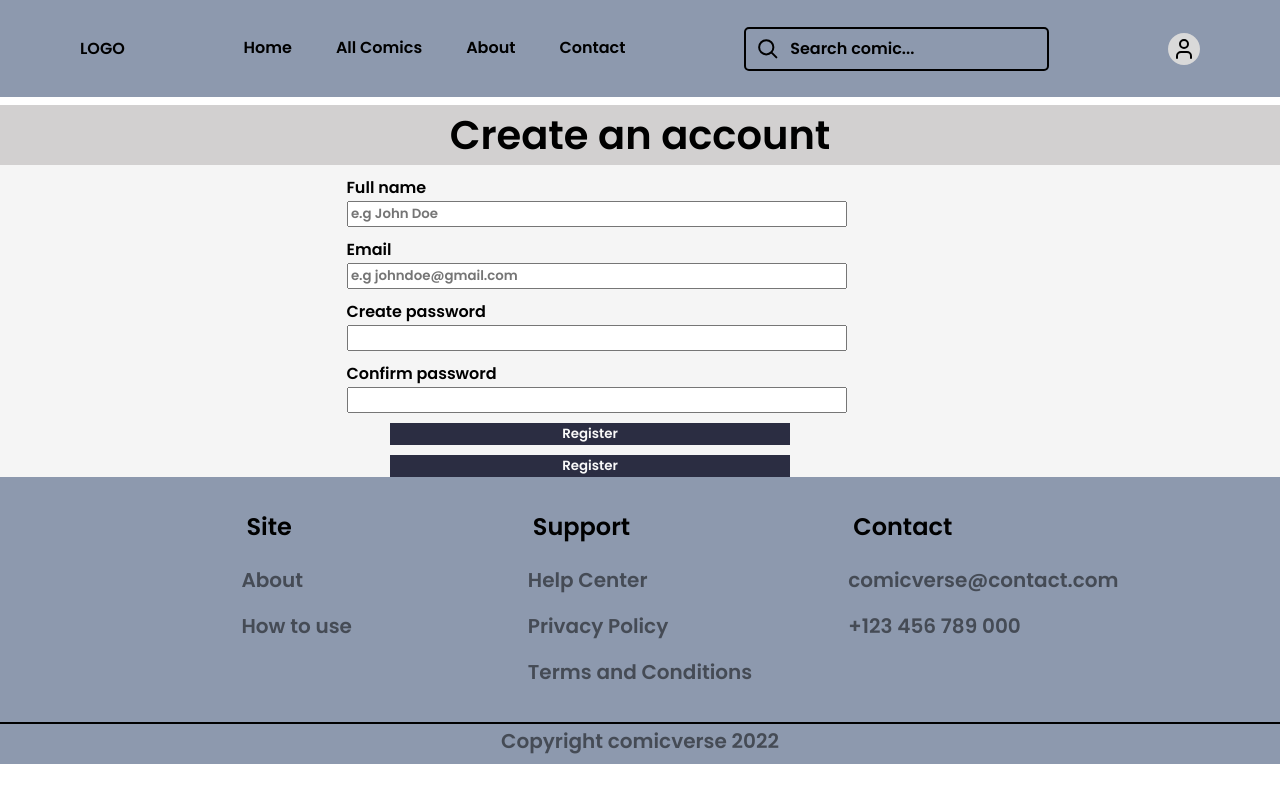
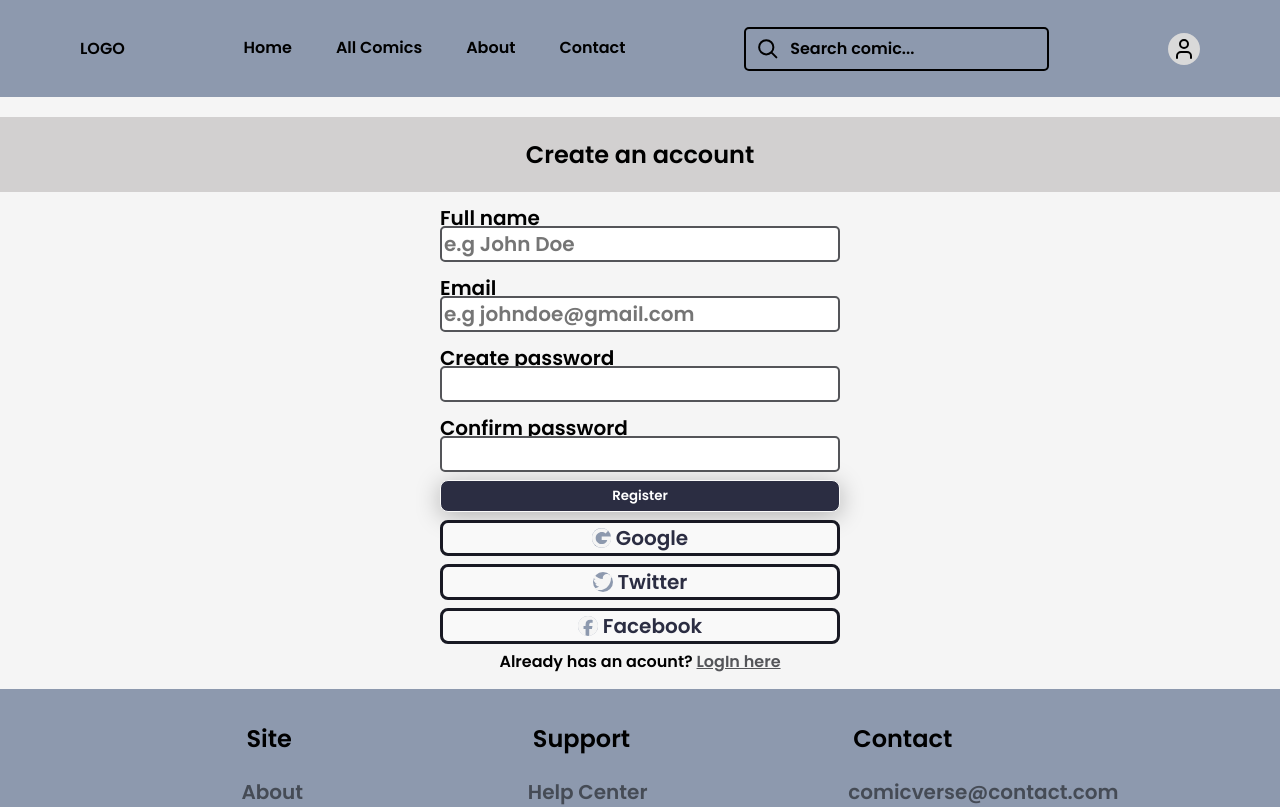
Before and after one commit to Worldwide-Talented-Fellows/comicverse, a Next.js app: page /signUpPage in a window 1280 px wide. Shown: the top 807 px of the page. Built offline with nearby package versions, Linux system fonts and the light colour scheme.

Commit message:
signUp page UI

```diff
--- a/pages/signUpPage/index.js
+++ b/pages/signUpPage/index.js
@@ -1,27 +1,107 @@
 import React from 'react';
+import { useState } from 'react';
 import styles from '../../styles/signUp/signUpPage.module.css';
+import { FontAwesomeIcon } from '@fortawesome/react-fontawesome';
+import {
+    faGoogle,
+    faTwitter,
+    faFacebook,
+} from '@fortawesome/free-brands-svg-icons';
 
 function signUp() {
+    const [name, setName] = useState('');
+    const [email, setEmail] = useState('');
+    const [password, setPassword] = useState('');
+    const [confirmPassword, setconfirmPassword] = useState('');
+    // console.log("name:", name)
+    // console.log("email:", email)
+    // console.log("password:", password)
+
+    const handleSubmit = (event) => {
+        event.preventDefault();
+        const teamPayLoad = () => {
+            email, name, password, confirmPassword;
+        };
+        console.log('payLoad:', teamPayLoad);
+    };
     return (
         <div className={styles.container}>
-            <div className={styles.header}>
-                <h2>Create an account</h2>
+            <h2>Create an account</h2>
+            <form
+                action="/send-data-here"
+                method="post"
+                className={styles.input_forms}
+            >
+                <label for="first">Full name</label>
+                <input
+                    type="text"
+                    // id="first"
+                    // name="first"
+                    value={name}
+                    onChange={({ target }) => setName(target?.value)}
+                    placeholder="e.g John Doe"
+                    required
+                />
+                <label for="email">Email</label>
+                <input
+                    type="text"
+                    // id="email"
+                    // name="email"
+                    value={email}
+                    onChange={({ target }) => setEmail(target?.value)}
+                    placeholder="e.g johndoe@gmail.com"
+                    required
+                />
+                <label for="create">Create password</label>
+                <input
+                    type="password"
+                    //  id="create"
+                    //   name="create"
+                    value={password}
+                    onChange={({ target }) => setPassword(target?.value)}
+                    required
+                />
+
+                <label for="confirmpassword">Confirm password</label>
+                <input
+                    type="password"
+                    // id="confirmpassword"
+                    // name="confirmpassword"
+                    value={confirmPassword}
+                    onChange={({ target }) => setconfirmPassword(target?.value)}
+                    required
+                />
+
+                <button type="submit" onClick={handleSubmit}>
+                    Register
+                </button>
+            </form>
+
+            <div className={styles.fontAwesome}>
+                <a href="#">
+                    <FontAwesomeIcon icon={faGoogle} className={styles.icon} />
+                    Google
+                </a>
+
+                <a href="#">
+                    <FontAwesomeIcon icon={faTwitter} className={styles.icon} />
+                    Twitter
+                </a>
+
+                <a href="#">
+                    <FontAwesomeIcon
+                        icon={faFacebook}
+                        className={styles.icon}
+                    />
+                    Facebook
+                </a>
             </div>
-            <div >
-                <form action="/send-data-here" method="post" className={styles.input_forms} >
-                    <label for="first">Full name</label>
-                    <input type="text" id="first" name="first" placeholder='e.g John Doe' required />
-                    <label for="email">Email</label>
-                    <input type="text" id="email" name="email" placeholder='e.g johndoe@gmail.com' />
-                    <label for="create">Create password</label>
-                    <input type="password" id="create" name="create" />
-                    <label for="confirmpassword">Confirm password</label>
-                    <input type="password" id="confirmpassword" name="confirmpassword" />
-
-                    <button type="submit">Register</button>
-                    <button type="submit">Register</button>
-                </form>
-            </div>
+            <p>
+                Already has an acount?{' '}
+                <a className={styles.text} href="#">
+                    LogIn here{' '}
+                </a>
+            </p>
         </div>
     );
 }
--- a/styles/signUp/signUpPage.module.css
+++ b/styles/signUp/signUpPage.module.css
@@ -1,38 +1,95 @@
 .container {
-    background:var(  --color-7);
-
-
+    display: flex;
+    flex-flow: column nowrap;
+    align-items: center;
+    background-color: #f5f5f5;
+}
+.container h2 {
+    display: flex;
+    flex-direction: row;
+    justify-content: center;
+    align-items: center;
+    padding: 20px 48px;
+    background-color: #d2d0d0;
+    position: relative;
+    margin-top: 20px;
+    width: 100%;
 }
 
-.header h2 {
-    font-family: Poppins;
-    font-size: 40px;
+.container form label {
+    display: flex;
+    margin-top: 18px;
+    font-family: 'Poppins';
+    font-style: normal;
     font-weight: 600;
-    line-height: 60px;
-    letter-spacing: 0em;
-    text-align: center;
-    background: #d2d0d0;
-    margin: 8px 0px 8px 0px;
+    font-size: 18px;
+    line-height: 16px;
+    font-style: normal;
+    font-weight: 600;
+    font-size: 20px;
 }
 
-.input_forms label{
-    display: block;
-    margin-top: 10px;
-    margin-left: 346.4px;
+.container form input {
+    width: 400px;
+    background: #ffffff;
+    border: 2px solid #545559;
+    border-radius: 5px;
+    font-style: normal;
+    font-family: 'Poppins';
+    font-weight: 600;
+    font-size: 20px;
 }
-.input_forms input{
+.container form button {
+    display: flex;
+    flex-flow: column no wrap;
+    justify-content: center;
+    align-items: center;
+    width: 400px;
+    background: #2b2d42;
+    color: #ffffff;
 
-    width: 500px;
-    margin-left: 346.9px;
+    padding: 5px 60px;
+    border: 1px solid #f9f9f9;
+    box-shadow: 0px 4px 24px rgba(0, 0, 0, 0.28);
+    border-radius: 8px;
+    margin-top: 8px;
 }
-.input_forms button{
-    display: block;
-    margin-left: 390px;
-    margin-top: 10px;
- width:400px;
- background: var(--color-3);
- color: var(--color-2);
- border: var(--color-3)
 
+.container .fontAwesome {
+    display: flex;
+    flex-flow: column;
+    margin-bottom: 5px;
+}
+.container .fontAwesome a {
+    border: 3px solid #181923;
+    border-radius: 8px;
+    width: 400px;
+    background: #f9f9f9;
+    margin-top: 8px;
+    color: #2b2d42;
+    font-family: 'Poppins';
+    font-style: normal;
+    font-weight: 600;
+    font-size: 20px;
+    display: flex;
+    align-items: center;
+    justify-content: center;
+}
 
+.fontAwesome .icon {
+    margin-right: 5px;
+    border-radius: 50px;
+    left: 6.25%;
+    right: 6.25%;
+    top: 6.25%;
+    background: #8d99ae;
+    color: #f5f5f5;
 }
+.container p .text {
+    color: #545559;
+    text-decoration: underline;
+}
+
+.container p {
+    margin-bottom: 15px;
+}
```
